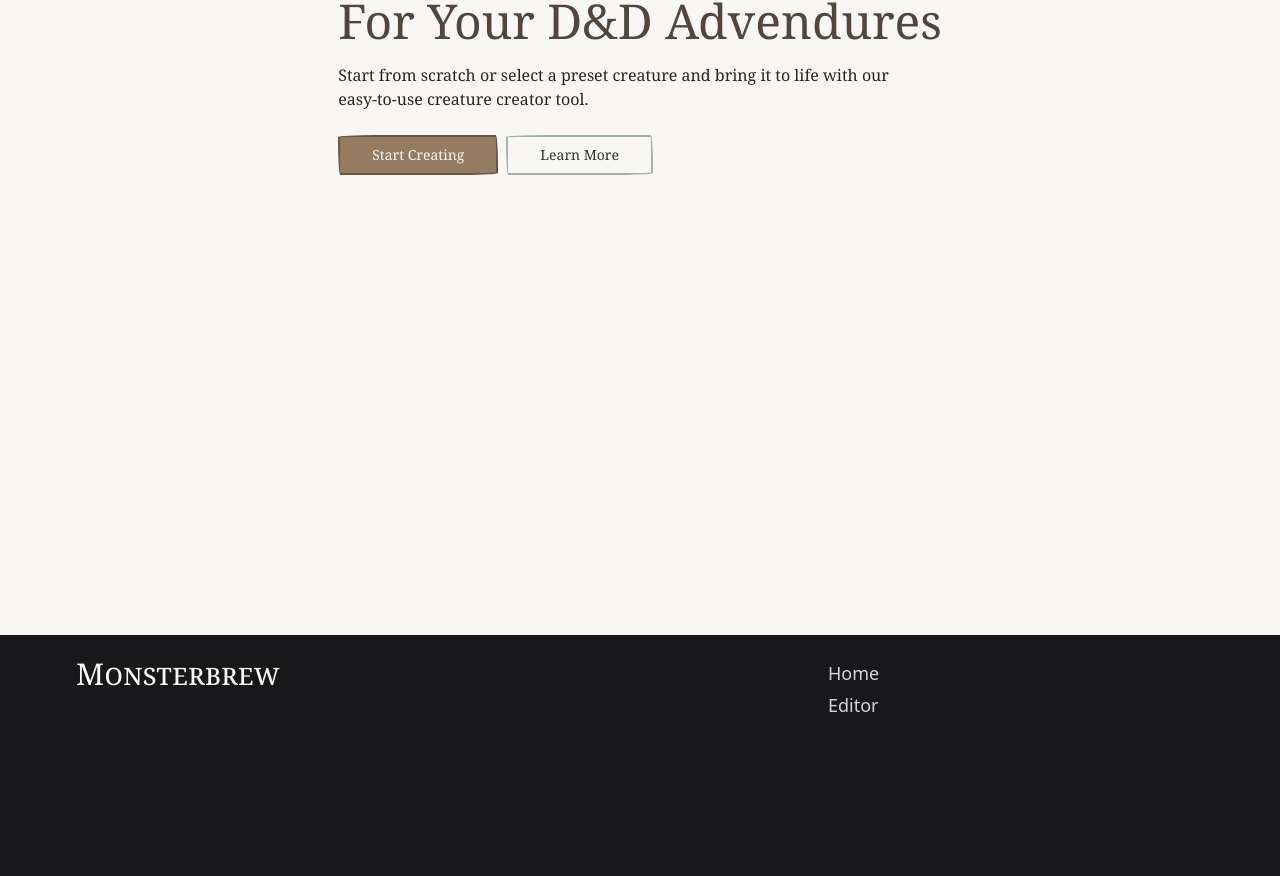
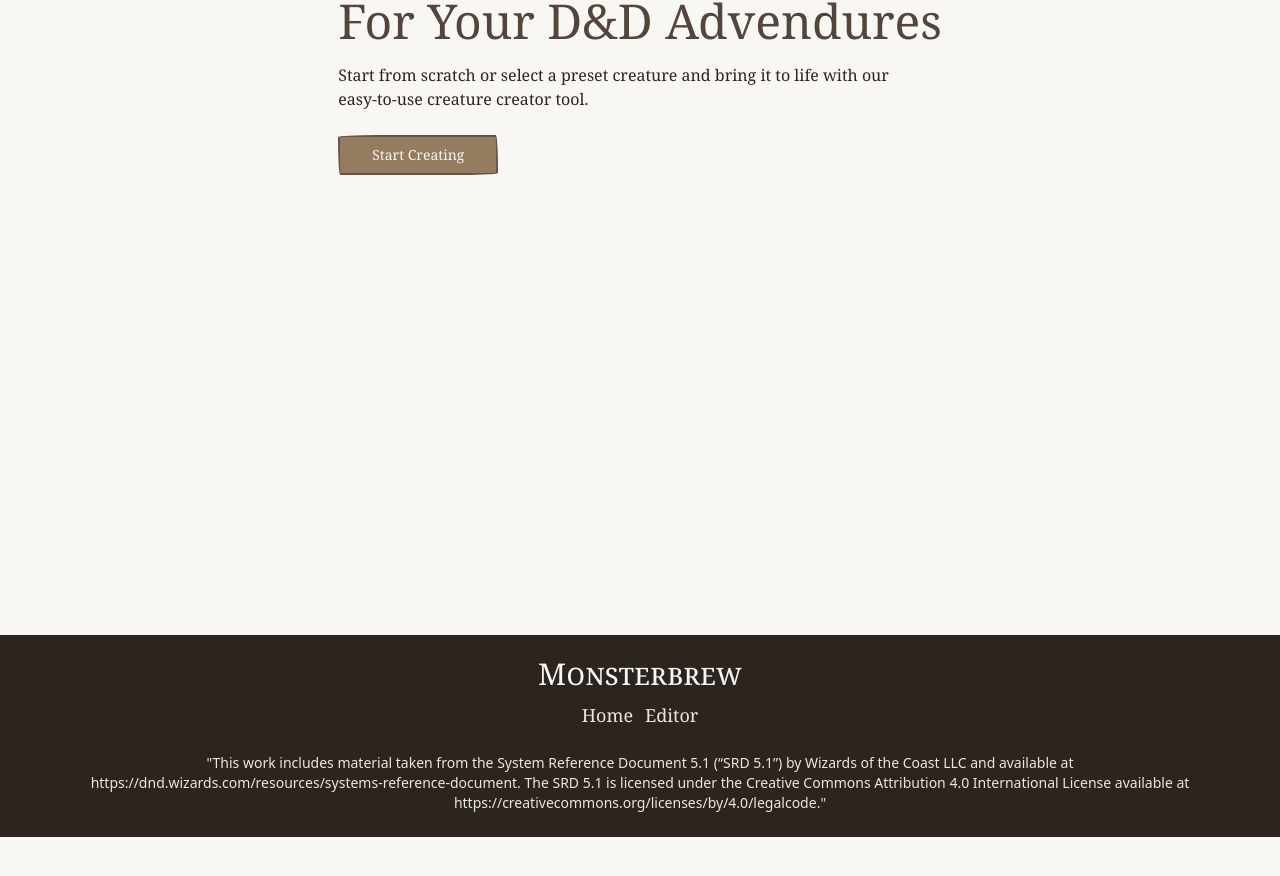
Before and after one commit to aaronsts/monsterbrew, a Next.js app: page / in a window 1280 px wide. Shown: the part 214-1090 px from the top of the page. After the commit the page ends 1051 px from the top, so only its background shows below. Built offline with nearby package versions, Linux system fonts and the light colour scheme; a web font is replaced by a local one.

Commit message:
feat: add disclaimer for WoTC

```diff
--- a/src/app/page.tsx
+++ b/src/app/page.tsx
@@ -18,11 +18,6 @@ export default function Home() {
 							Start Creating
 						</Button>
 					</Link>
-					<Link href="/" passHref legacyBehavior>
-						<Button variant="secondary" className="w-fit" size="lg">
-							Learn More
-						</Button>
-					</Link>
 				</div>
 			</div>
 		</main>
--- a/src/components/editor/view-statblock.tsx
+++ b/src/components/editor/view-statblock.tsx
@@ -76,7 +76,7 @@ export default function ViewStatblock(props: IViewStatblock) {
 			) : (
 				creature && <Statblock creature={creature} />
 			)}
-			<div>
+			<div className="hidden">
 				{creature && <PdfStatblock ref={componentRef} creature={creature} />}
 			</div>
 		</div>
--- a/src/components/footer.tsx
+++ b/src/components/footer.tsx
@@ -4,17 +4,16 @@ import Link from "next/link";
 
 const Footer = () => {
 	return (
-		<footer className="h-64 bg-zinc-900 text-white ">
-			<div className="py-6 max-w-6xl mx-auto px-3 flex justify-between">
-				<div>
+		<footer className=" bg-cararra-950 text-white ">
+			<div className="py-6 max-w-7xl h-full mx-auto px-3 flex flex-col gap-6 justify-between items-center">
+				<div className="flex flex-col items-center justify-center gap-3">
 					<h2>Monsterbrew</h2>
-				</div>
-				<div className="w-1/3">
-					<ul className="space-y-1 text-lg text-zinc-100">
+
+					<ul className="flex gap-3 text-lg">
 						<li>
 							<Link
 								href="/"
-								className="hover:underline underline-offset-2 text-zinc-300 transition-colors hover:text-white"
+								className="hover:underline font-short underline-offset-2 text-cararra-100 transition-colors hover:text-white"
 							>
 								Home
 							</Link>
@@ -22,13 +21,37 @@ const Footer = () => {
 						<li>
 							<Link
 								href="/editor"
-								className="hover:underline underline-offset-2 text-zinc-300 transition-colors hover:text-white"
+								className="hover:underline font-short underline-offset-2 text-cararra-100 transition-colors hover:text-white"
 							>
 								Editor
 							</Link>
 						</li>
 					</ul>
 				</div>
+
+				<p className="text-center text-sm max-w-6xl text-cararra-100">
+					&quot;This work includes material taken from the System Reference
+					Document 5.1 (“SRD 5.1”) by Wizards of the Coast LLC and available at{" "}
+					<a
+						rel="noopener noreferrer"
+						target="_blank"
+						className="hover:underline underline-offset-2"
+						href="https://dnd.wizards.com/resources/systems-reference-document"
+					>
+						https://dnd.wizards.com/resources/systems-reference-document
+					</a>
+					. The SRD 5.1 is licensed under the Creative Commons Attribution 4.0
+					International License available at{" "}
+					<a
+						rel="noopener noreferrer"
+						target="_blank"
+						className="hover:underline underline-offset-2"
+						href="https://creativecommons.org/licenses/by/4.0/legalcode"
+					>
+						https://creativecommons.org/licenses/by/4.0/legalcode
+					</a>
+					.&quot;
+				</p>
 			</div>
 		</footer>
 	);
--- a/src/components/ui/divider.tsx
+++ b/src/components/ui/divider.tsx
@@ -2,9 +2,11 @@ import React from "react";
 
 const Divider = () => {
 	return (
-		<svg height="5" className="w-full">
-			<polyline points="0,0 400,2.5 0,5"></polyline>
-		</svg>
+		<div className="max-w-full fill-danger-800">
+			<svg viewBox="0 0 1500 14" preserveAspectRatio="none">
+				<path fill-opacity="1" d="M 0 0 L 1500 7 L 0 14 L 0 0"></path>
+			</svg>
+		</div>
 	);
 };
 
--- a/tailwind.config.ts
+++ b/tailwind.config.ts
@@ -56,17 +56,17 @@ const config = {
 				},
 
 				danger: {
-					"50": "hsl(0, 14.3%, 97.3%)",
-					"100": "hsl(0, 20%, 94.1%)",
-					"200": "hsl(0, 22.2%, 89.4%)",
-					"300": "hsl(0, 20.4%, 81.8%)",
-					"400": "hsl(0, 20.2%, 66.1%)",
-					"500": "hsl(0, 19.2%, 60.2%)",
-					"600": "hsl(0, 15.9%, 50.6%)",
-					"700": "hsl(0, 16.4%, 41.8%)",
-					"800": "hsl(0, 15.6%, 35.3%)",
-					"900": "hsl(0, 14.1%, 30.6%)",
-					"950": "hsl(0, 16.5%, 15.5%)",
+					"50": "hsl(6, 71.4%, 97.3%)",
+					"100": "hsl(7.5, 80%, 94.1%)",
+					"200": "hsl(6.8, 81.5%, 89.4%)",
+					"300": "hsl(7.4, 78.5%, 81.8%)",
+					"400": "hsl(7.4, 75.8%, 70.8%)",
+					"500": "hsl(7.6, 70.4%, 60.2%)",
+					"600": "hsl(7.5, 60.3%, 50.6%)",
+					"700": "hsl(7.3, 61.5%, 41.8%)",
+					"800": "hsl(7.5, 58.4%, 34.9%)",
+					"900": "hsl(7.3, 52.6%, 30.6%)",
+					"950": "hsl(7.3, 62%, 15.5%)",
 				},
 
 				pewter: {
```
